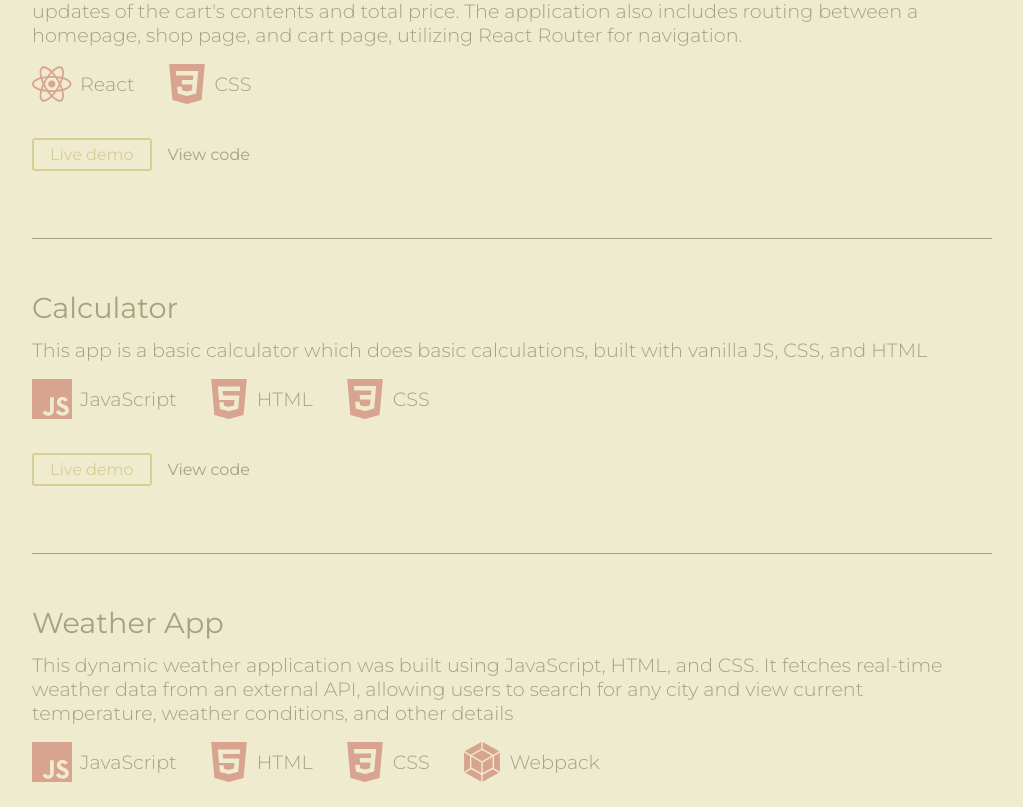
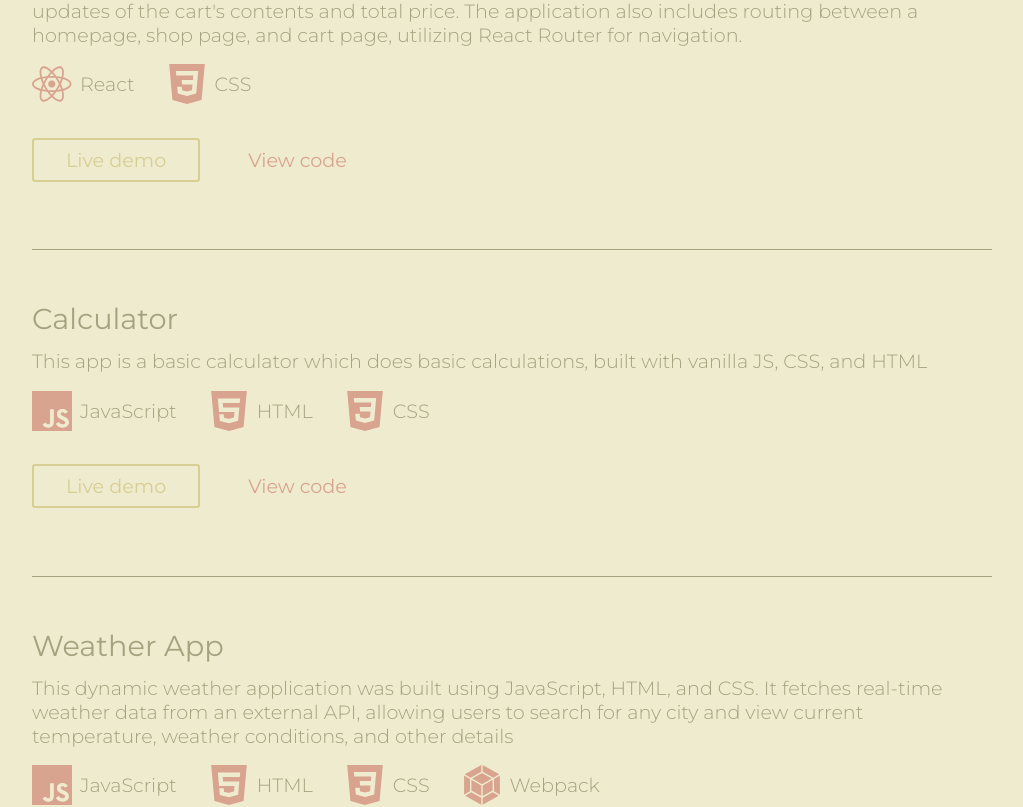
Before and after one commit to chavimiller/chavi-portfolio, a React (Vite) app: page / in a window 1280 px wide. Shown: the part 1890-2697 px from the top of the page, without its empty margins (128-1151 px from the left). Built offline with nearby package versions, Linux system fonts and the light colour scheme.

Commit message:
Write function to open external links, start to add to project buttons

```diff
--- a/src/App.css
+++ b/src/App.css
@@ -126,12 +126,18 @@ svg {
 }
 
 .btn-3 {
-  padding: .3rem 1rem;
+  padding: .5rem 2rem;
   border: solid 2px;
-  font-size: 1rem;
+  font-size: 1.2rem;
   margin: 1rem 0;
   color: var(--secondary-green);
   border-color: var(--secondary-green);
+}
+
+.btn-4 {
+  color: var(--secondary-pink);
+  font-size: 1.2rem;
+  cursor: pointer;
 }
 
 .projects-heading {
@@ -156,7 +162,7 @@ svg {
 .buttons-container {
   display: flex;
   align-items: center;
-  gap: 1rem;
+  gap: 3rem;
 }
 
 .project-title {
--- a/src/components/Button.jsx
+++ b/src/components/Button.jsx
@@ -1,4 +1,10 @@
-const Button = ({ onClick, text, style }) => {
+const Button = ({ onClick, text, style, btnType = "default" }) => {
+  if (btnType === "noBorder")
+    return (
+      <div onClick={onClick} className={"btn-4"}>
+        {text}
+      </div>
+    );
   return (
     <div onClick={onClick} className={style}>
       {text}
--- a/src/components/Card.jsx
+++ b/src/components/Card.jsx
@@ -22,7 +22,7 @@ const Card = ({ title, desc, stack, demoBtn, viewBtn }) => {
 
         <div className="buttons-container">
           <Button text={"Live demo"} onClick={demoBtn} style={"btn btn-3"} />
-          <Button text={"View code"} onClick={viewBtn} />
+          <Button text={"View code"} onClick={viewBtn} btnType="noBorder" />
         </div>
       </div>
     </>
--- a/src/components/Projects.jsx
+++ b/src/components/Projects.jsx
@@ -18,8 +18,8 @@ const Projects = () => {
         { name: "React", symbol: ReactIcon },
         { name: "CSS", symbol: CssIcon },
       ],
-      demoLink: "errorPage",
-      codeLink: "errorPage",
+      demoLink: "https://coffee-website-cart.vercel.app/",
+      codeLink: "https://github.com/chavimiller/shopping-cart",
     },
     {
       key: 2,
@@ -61,6 +61,11 @@ const Projects = () => {
       codeLink: "errorPage",
     },
   ];
+
+  const openLink = (link) => {
+    window.open(link, "_blank");
+  };
+
   return (
     <>
       <Element name="portfolio">
@@ -74,8 +79,8 @@ const Projects = () => {
                   title={project.title}
                   desc={project.desc}
                   stack={project.stack}
-                  demoBtn={project.demoLink}
-                  viewBtn={project.codeLink}
+                  demoBtn={() => openLink(project.demoLink)}
+                  viewBtn={() => openLink(project.codeLink)}
                 />
                 {index !== projectList.length - 1 && <hr />}
               </div>
```
